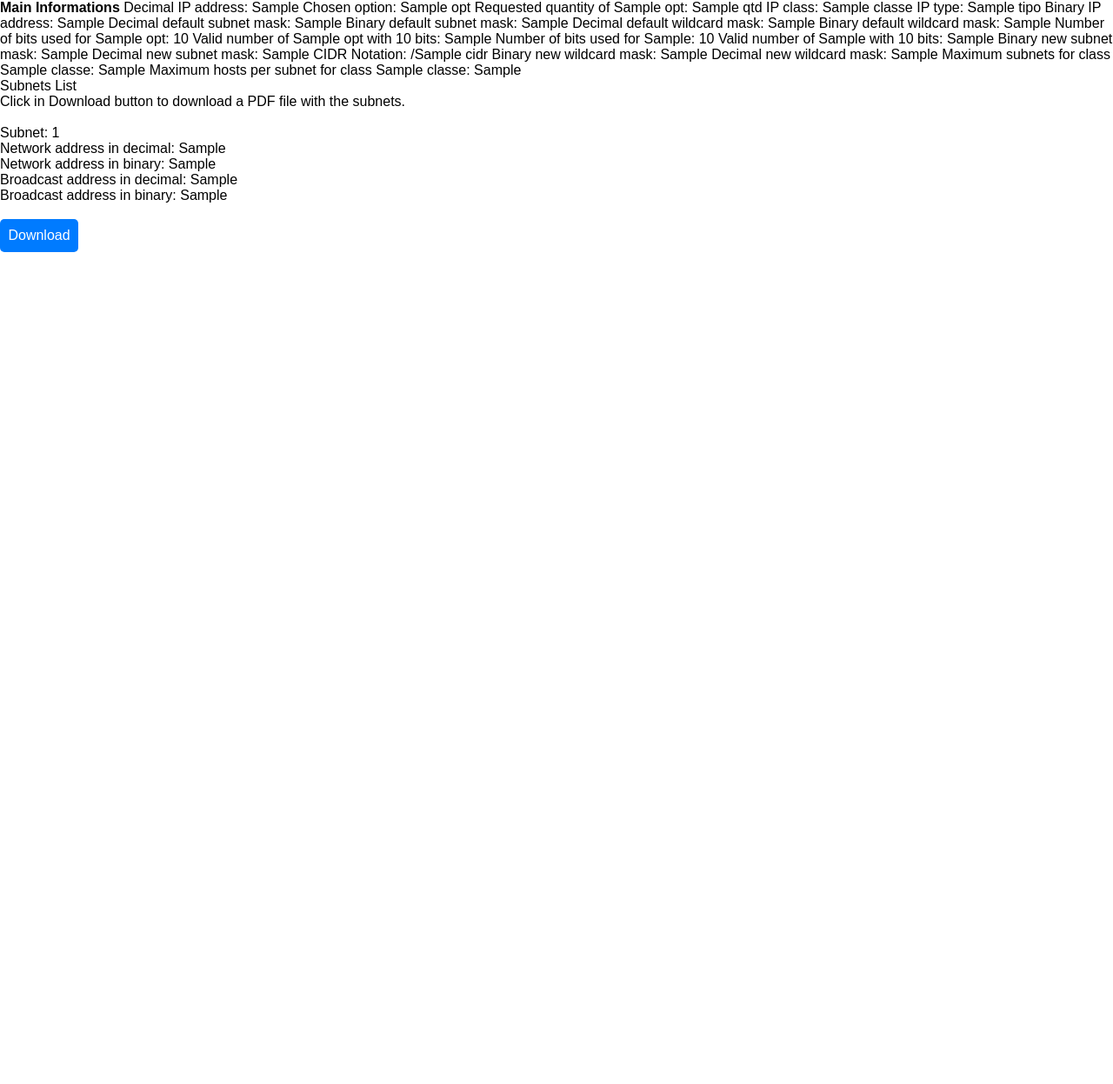
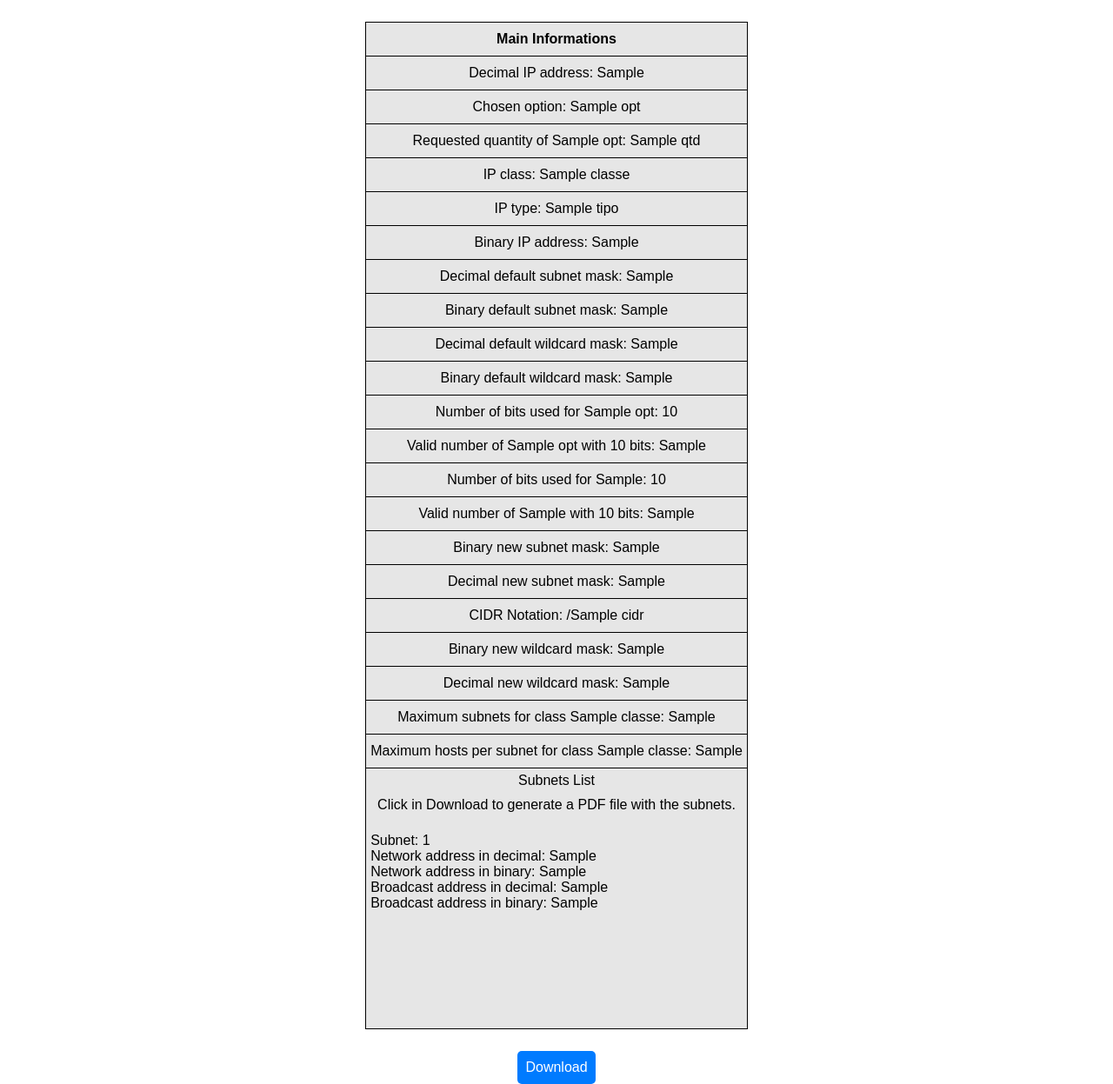
Before and after one commit to r0cc4t0/ipv4-calculator, a Django app: template templates/result.html in a window 1280 px wide. Shown: the whole page at 87% size. Before the commit the page ends 290 px from the top, so only its background shows below. Run offline with Django 3.2, Linux system fonts and the light colour scheme; the template is opened without the code that fills it: most values are stand-ins (such as "Sample title", 1, 10 or a date in 2020).

Commit message:
Result Page Styling

```diff
--- a/static/css/style.css
+++ b/static/css/style.css
@@ -93,3 +93,51 @@ button {
 button:hover {
     background-color: #0069da;
 }
+
+.result {
+    display: flex;
+    flex-direction: column;
+    justify-content: center;
+    align-items: center;
+    background-color: #ffffff;
+    margin: 25px 0;
+}
+
+.info {
+    min-width: 320px;
+    background-color: #e6e6e6;
+    border-bottom: 1px solid #000000;
+    margin-bottom: 25px;
+}
+
+.info:hover {
+    box-shadow: 0 0 3px 3px #b9d3ee;
+}
+
+span {
+    display: flex;
+    flex-direction: column;
+    text-align: center;
+    padding: 10px 5px;
+    border-left: 1px solid #000000;
+    border-right: 1px solid #000000;
+    border-top: 1px solid #000000;
+}
+
+span:hover {
+    background-color: #b9d3ee;
+}
+
+p {
+    text-align: center;
+    padding: 5px 0;
+}
+
+.subnets {
+    overflow: auto;
+    height: 300px;
+    padding: 0 5px;
+    border-left: 1px solid #000000;
+    border-right: 1px solid #000000;
+    border-top: 1px solid #000000;
+}
--- a/templates/result.html
+++ b/templates/result.html
@@ -27,7 +27,7 @@
         <span>Maximum hosts per subnet for class {{ classe }}: {{ effective_hosts }}</span>
         <div class="subnets">
             <p>Subnets List</p>
-            <p>Click in Download button to download a PDF file with the subnets.</p><br>
+            <p>Click in Download to generate a PDF file with the subnets.</p><br>
             {% for s in subnets %}
             Subnet: {{ s.number }}<br>
             Network address in decimal: {{ s.network_dec }}<br>
```
